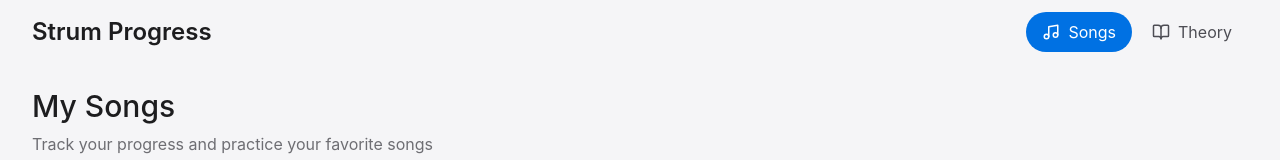
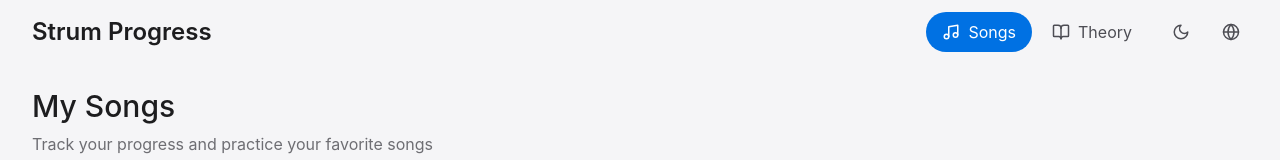
Before and after one commit to ViniciusCostaGrillo/TabMaster, a React (Vite) app: page / in a window 1280 px wide. Shown: the top 160 px of the page. Built offline with nearby package versions, Linux system fonts and the light colour scheme.

Commit message:
Implement light/dark mode and i18n
Adds light/dark mode functionality and internationalization (i18n) support.

```diff
--- a/src/App.tsx
+++ b/src/App.tsx
@@ -8,12 +8,14 @@ import Index from "./pages/Index";
 import TheoryPage from "./pages/TheoryPage";
 import Layout from "./components/Layout";
 import NotFound from "./pages/NotFound";
+import { ThemeLanguageProvider } from "./contexts/ThemeLanguageContext";
 
 const queryClient = new QueryClient();
 
 const App = () => (
   <QueryClientProvider client={queryClient}>
     <TooltipProvider>
+      <ThemeLanguageProvider>
         <Toaster />
         <Sonner />
         <BrowserRouter>
@@ -31,6 +33,7 @@ const App = () => (
             <Route path="*" element={<NotFound />} />
           </Routes>
         </BrowserRouter>
+      </ThemeLanguageProvider>
     </TooltipProvider>
   </QueryClientProvider>
 );
--- a/src/components/Layout.tsx
+++ b/src/components/Layout.tsx
@@ -2,6 +2,7 @@
 import React, { ReactNode } from "react";
 import Navbar from "./Navbar";
 import { useLocation } from "react-router-dom";
+import { useThemeLanguage } from "../contexts/ThemeLanguageContext";
 
 interface LayoutProps {
   children: ReactNode;
@@ -9,9 +10,12 @@ interface LayoutProps {
 
 const Layout = ({ children }: LayoutProps) => {
   const location = useLocation();
+  const { theme } = useThemeLanguage();
 
   return (
-    <div className="flex flex-col min-h-screen bg-guitar-100">
+    <div className={`flex flex-col min-h-screen ${
+      theme === "dark" ? "bg-guitar-800 text-white" : "bg-guitar-100 text-guitar-800"
+    }`}>
       <Navbar />
       <main className="flex-1 px-4 sm:px-6 md:px-8 py-6 animate-fade-in">
         <div className="max-w-7xl mx-auto">
--- a/src/components/Navbar.tsx
+++ b/src/components/Navbar.tsx
@@ -1,11 +1,19 @@
 
 import React, { useState, useEffect } from "react";
 import { NavLink, useLocation } from "react-router-dom";
-import { Music, BookOpen } from "lucide-react";
+import { Music, BookOpen, Sun, Moon, Globe } from "lucide-react";
+import { useThemeLanguage } from "../contexts/ThemeLanguageContext";
+import {
+  DropdownMenu,
+  DropdownMenuContent,
+  DropdownMenuItem,
+  DropdownMenuTrigger,
+} from "@/components/ui/dropdown-menu";
 
 const Navbar = () => {
   const [scrolled, setScrolled] = useState(false);
   const location = useLocation();
+  const { theme, language, toggleTheme, setLanguage, t } = useThemeLanguage();
 
   useEffect(() => {
     const handleScroll = () => {
@@ -19,17 +27,22 @@ const Navbar = () => {
   return (
     <header
       className={`sticky top-0 z-50 transition-all duration-300 ${
-        scrolled ? "bg-white/80 backdrop-blur-lg shadow-sm" : "bg-transparent"
+        scrolled
+          ? theme === "dark"
+            ? "bg-guitar-800/80 backdrop-blur-lg shadow-sm"
+            : "bg-white/80 backdrop-blur-lg shadow-sm"
+          : "bg-transparent"
       }`}
     >
       <div className="max-w-7xl mx-auto px-4 sm:px-6 md:px-8">
         <div className="flex items-center justify-between h-16">
           <div className="flex items-center">
-            <h1 className="text-2xl font-semibold text-guitar-800">
+            <h1 className={`text-2xl font-semibold ${theme === "dark" ? "text-white" : "text-guitar-800"}`}>
               Strum Progress
             </h1>
           </div>
 
+          <div className="flex items-center space-x-4">
             <nav className="flex space-x-1">
               <NavLink
                 to="/"
@@ -38,12 +51,14 @@ const Navbar = () => {
                   `px-4 py-2 rounded-full flex items-center space-x-2 transition-all ${
                     isActive
                       ? "bg-guitar-accent text-white"
+                      : theme === "dark"
+                        ? "text-white hover:bg-guitar-700"
                         : "text-guitar-600 hover:bg-guitar-200"
                   }`
                 }
               >
                 <Music size={18} />
-              <span className="hidden sm:inline">Songs</span>
+                <span className="hidden sm:inline">{t("songs")}</span>
               </NavLink>
 
               <NavLink
@@ -52,14 +67,54 @@ const Navbar = () => {
                   `px-4 py-2 rounded-full flex items-center space-x-2 transition-all ${
                     isActive
                       ? "bg-guitar-accent text-white"
+                      : theme === "dark"
+                        ? "text-white hover:bg-guitar-700"
                         : "text-guitar-600 hover:bg-guitar-200"
                   }`
                 }
               >
                 <BookOpen size={18} />
-              <span className="hidden sm:inline">Theory</span>
+                <span className="hidden sm:inline">{t("theory")}</span>
               </NavLink>
             </nav>
+
+            {/* Tema */}
+            <button
+              onClick={toggleTheme}
+              className={`p-2 rounded-full transition-colors ${
+                theme === "dark"
+                  ? "text-white hover:bg-guitar-700"
+                  : "text-guitar-600 hover:bg-guitar-200"
+              }`}
+              aria-label={theme === "dark" ? t("lightMode") : t("darkMode")}
+            >
+              {theme === "dark" ? <Sun size={18} /> : <Moon size={18} />}
+            </button>
+
+            {/* Idioma */}
+            <DropdownMenu>
+              <DropdownMenuTrigger asChild>
+                <button
+                  className={`p-2 rounded-full transition-colors ${
+                    theme === "dark"
+                      ? "text-white hover:bg-guitar-700"
+                      : "text-guitar-600 hover:bg-guitar-200"
+                  }`}
+                  aria-label="Change language"
+                >
+                  <Globe size={18} />
+                </button>
+              </DropdownMenuTrigger>
+              <DropdownMenuContent align="end">
+                <DropdownMenuItem onClick={() => setLanguage("en")}>
+                  🇺🇸 {t("english")}
+                </DropdownMenuItem>
+                <DropdownMenuItem onClick={() => setLanguage("pt")}>
+                  🇧🇷 {t("portuguese")}
+                </DropdownMenuItem>
+              </DropdownMenuContent>
+            </DropdownMenu>
+          </div>
         </div>
       </div>
     </header>
--- a/src/components/ProgressBar.tsx
+++ b/src/components/ProgressBar.tsx
@@ -1,5 +1,6 @@
 
 import React from "react";
+import { useThemeLanguage } from "../contexts/ThemeLanguageContext";
 
 interface ProgressBarProps {
   progress: number; // 0-100
@@ -10,6 +11,7 @@ interface ProgressBarProps {
 const ProgressBar = ({ progress, size = "md", showLabel = true }: ProgressBarProps) => {
   // Ensure progress is between 0-100
   const validProgress = Math.min(100, Math.max(0, progress));
+  const { theme, t } = useThemeLanguage();
 
   // Define height based on size
   const heights = {
@@ -20,7 +22,7 @@ const ProgressBar = ({ progress, size = "md", showLabel = true }: ProgressBarPro
 
   return (
     <div className="w-full">
-      <div className="w-full bg-guitar-200 rounded-full overflow-hidden">
+      <div className={`w-full ${theme === "dark" ? "bg-guitar-700" : "bg-guitar-200"} rounded-full overflow-hidden`}>
         <div
           className={`bg-guitar-accent transition-all duration-500 ease-out rounded-full ${heights[size]}`}
           style={{ width: `${validProgress}%` }}
@@ -28,8 +30,8 @@ const ProgressBar = ({ progress, size = "md", showLabel = true }: ProgressBarPro
       </div>
 
       {showLabel && (
-        <div className="mt-1 text-xs text-guitar-500 text-right">
-          {validProgress}% complete
+        <div className={`mt-1 text-xs ${theme === "dark" ? "text-guitar-300" : "text-guitar-500"} text-right`}>
+          {validProgress}% {t("progress")}
         </div>
       )}
     </div>
--- /dev/null
+++ b/src/contexts/ThemeLanguageContext.tsx
@@ -0,0 +1,87 @@
+
+import React, { createContext, useContext, useState, useEffect } from "react";
+
+type ThemeType = "light" | "dark";
+type LanguageType = "en" | "pt";
+
+interface ThemeLanguageContextType {
+  theme: ThemeType;
+  language: LanguageType;
+  toggleTheme: () => void;
+  setLanguage: (lang: LanguageType) => void;
+  t: (key: string) => string;
+}
+
+const translations = {
+  en: {
+    songs: "Songs",
+    theory: "Theory",
+    darkMode: "Dark Mode",
+    lightMode: "Light Mode",
+    english: "English",
+    portuguese: "Portuguese",
+    progress: "complete",
+  },
+  pt: {
+    songs: "Músicas",
+    theory: "Teoria",
+    darkMode: "Modo Escuro",
+    lightMode: "Modo Claro",
+    english: "Inglês",
+    portuguese: "Português",
+    progress: "completo",
+  }
+};
+
+const ThemeLanguageContext = createContext<ThemeLanguageContextType | undefined>(undefined);
+
+export const ThemeLanguageProvider: React.FC<{ children: React.ReactNode }> = ({ children }) => {
+  // Inicializa com o tema do sistema ou o último tema usado
+  const [theme, setTheme] = useState<ThemeType>(() => {
+    const savedTheme = localStorage.getItem("theme");
+    if (savedTheme === "light" || savedTheme === "dark") return savedTheme;
+    return window.matchMedia("(prefers-color-scheme: dark)").matches ? "dark" : "light";
+  });
+
+  // Inicializa com o idioma do navegador ou o último idioma usado
+  const [language, setLanguage] = useState<LanguageType>(() => {
+    const savedLanguage = localStorage.getItem("language");
+    if (savedLanguage === "en" || savedLanguage === "pt") return savedLanguage;
+    return navigator.language.startsWith("pt") ? "pt" : "en";
+  });
+
+  // Atualiza o tema no DOM e salva no localStorage
+  useEffect(() => {
+    document.documentElement.classList.toggle("dark", theme === "dark");
+    localStorage.setItem("theme", theme);
+  }, [theme]);
+
+  // Salva o idioma no localStorage
+  useEffect(() => {
+    localStorage.setItem("language", language);
+  }, [language]);
+
+  // Função para alternar entre temas
+  const toggleTheme = () => {
+    setTheme(prev => prev === "light" ? "dark" : "light");
+  };
+
+  // Função para traduzir textos
+  const t = (key: string): string => {
+    return translations[language][key as keyof typeof translations["en"]] || key;
+  };
+
+  return (
+    <ThemeLanguageContext.Provider value={{ theme, language, toggleTheme, setLanguage, t }}>
+      {children}
+    </ThemeLanguageContext.Provider>
+  );
+};
+
+export const useThemeLanguage = () => {
+  const context = useContext(ThemeLanguageContext);
+  if (context === undefined) {
+    throw new Error("useThemeLanguage must be used within a ThemeLanguageProvider");
+  }
+  return context;
+};
```
Lines whose indentation alone changed are shown as unchanged.
